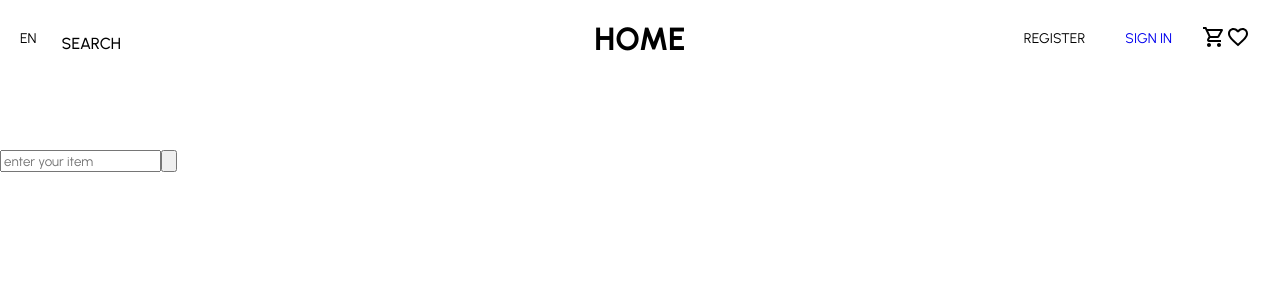
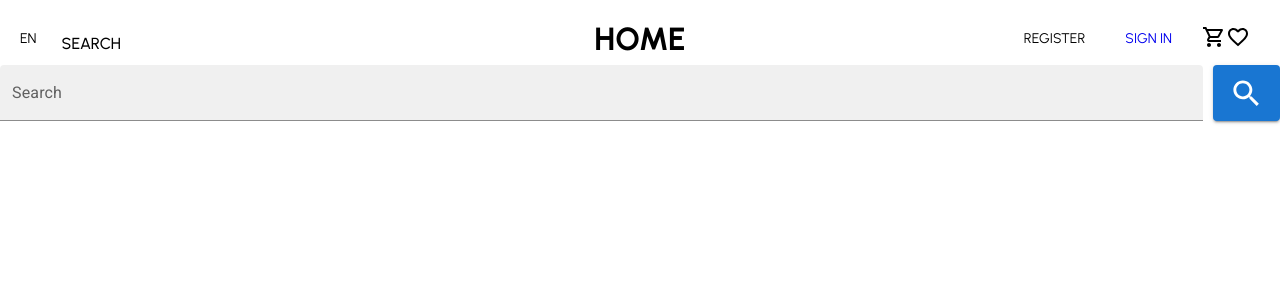
Before and after one commit to hari26998/shop_ecommerce_1, a React (Create React App) app: page /searchproducts in a window 1280 px wide. Shown: the top 300 px of the page. Built offline with nearby package versions, Linux system fonts and the light colour scheme.

Commit message:
added search styles

```diff
--- a/package.json
+++ b/package.json
@@ -5,8 +5,9 @@
   "dependencies": {
     "@emotion/react": "^11.9.3",
     "@emotion/styled": "^11.9.3",
-    "@material-ui/core": "^4.12.3",
-    "@material-ui/icons": "^4.11.2",
+    "@material-ui/core": "^4.12.4",
+    "@material-ui/icons": "^4.11.3",
+    "@material-ui/lab": "^4.0.0-alpha.61",
     "@mui/icons-material": "^5.8.4",
     "@mui/material": "^5.8.6",
     "@testing-library/jest-dom": "^5.11.4",
--- a/src/components/Product.js
+++ b/src/components/Product.js
@@ -92,7 +92,8 @@ z-index:0;
       <div class="hero-container">
         <div class="main-container">
           <div class="poster-container">
-            <a href="#"><img src={`/images/${product.image}`} alt="product image" class="poster" /></a>
+            <a href="#">
+            <Link to={`/details/${product.id}`}><img src={`/images/${product.image}`} alt="product image" class="poster" /></Link></a>
           </div>
           <div class="ticket-container">
             <div class="ticket__content">
--- a/src/pages/Search.js
+++ b/src/pages/Search.js
@@ -1,6 +1,7 @@
 import React, { useState } from "react";
 import { useSelector } from "react-redux";
 import styled from "styled-components";
+import SearchIcon from "@material-ui/icons/Search"
 import {
   FavoriteBorderOutlined,
   SearchOutlined,
@@ -10,6 +11,7 @@ import {
 import { useDispatch } from "react-redux";
 import { Link } from "react-router-dom";
 import Product from "../components/Product";
+import { Button, TextField } from "@mui/material";
 
 const Info = styled.div`
 opacity: 0;
@@ -28,7 +30,7 @@ cursor: pointer;
 `;
 
 const Container3=styled.div`
-margin-top: 100px;`;
+;`;
 const Container=styled.div`
 padding: 20px;
     display: flex;
@@ -103,7 +105,24 @@ const Search = () => {
   return (
 
       <Container3 >
-      <div className="searchBar">
+<div style={{display:"flex",margin:"15px 0"}}>
+          <TextField
+            style={{ flex: 1 }}
+            className="searchBox"
+            label="Search"
+            variant="filled"
+            onChange={(e) => setSearch(e.target.value)}
+          />
+          <Button
+            onClick={submitHandler}
+            variant="contained"
+            style={{ marginLeft: 10 }}
+          >
+            <SearchIcon fontSize="large" />
+          </Button>
+        </div>
+
+      {/* <div className="searchBar">
         <input
           type="text"
           className="input"
@@ -129,7 +148,7 @@ const Search = () => {
             ></path>
           </svg>
         </button>
-      </div>
+      </div> */}
 
 { search.length!=0
 &&
```
Also changed, not shown: 1 other file (tests, documents, lock files or other folders).
